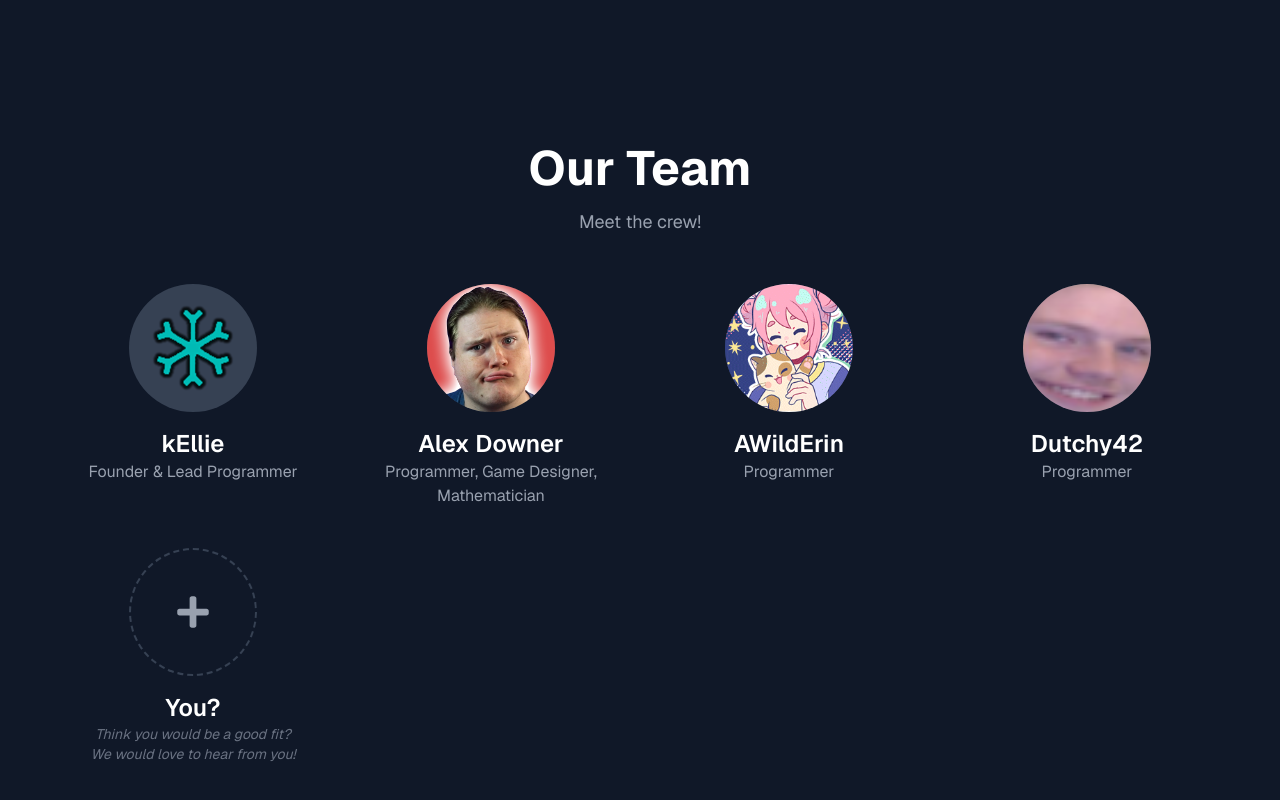
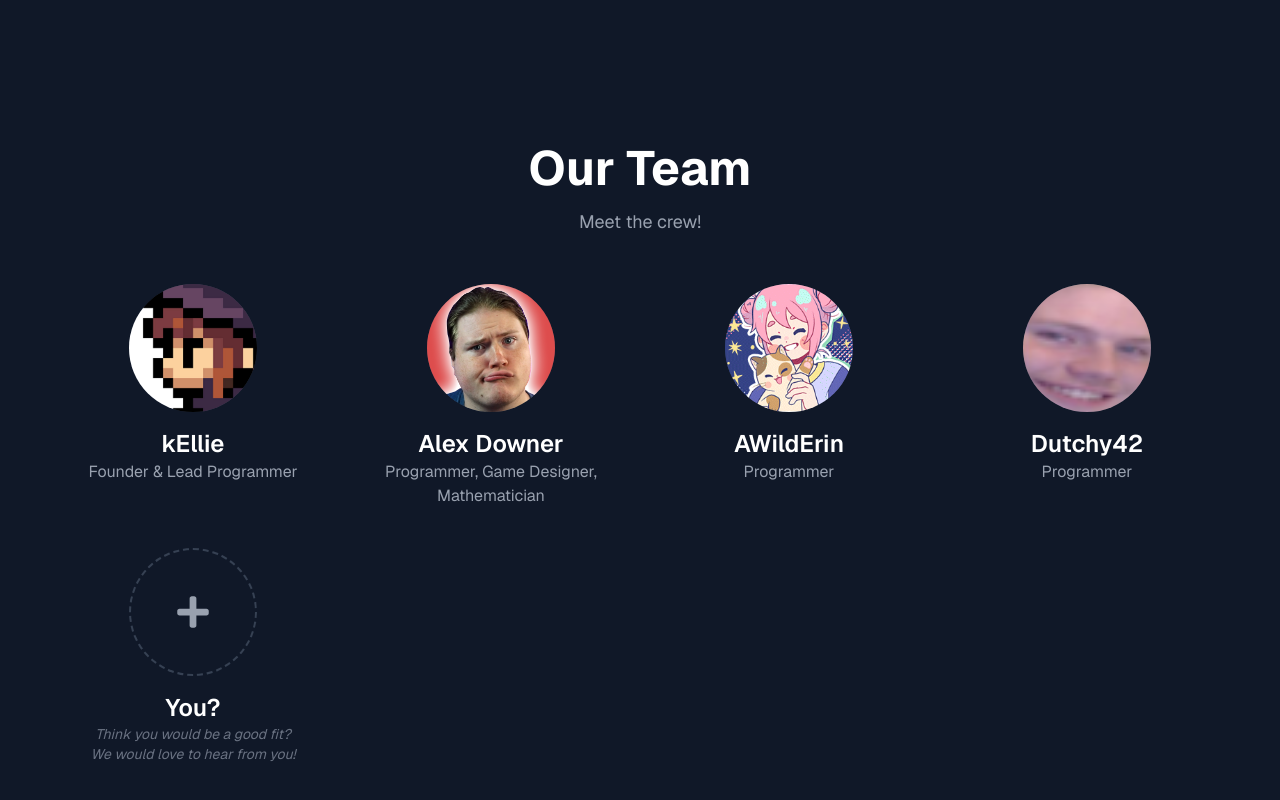
Before and after one commit to WackyWizards/Website, a Next.js app: page / in a window 1280 px wide. Shown: the part 1546-2346 px from the top of the page. Built offline with nearby package versions, Linux system fonts and the light colour scheme.

Commit message:
Update my team image

```diff
--- a/src/app/components/team.tsx
+++ b/src/app/components/team.tsx
@@ -14,7 +14,7 @@ const teamMembers: TeamMember[] = [
     {
         name: "kEllie",
         role: "Founder & Lead Programmer",
-        image: "/LNBG.png",
+        image: "/kEllieDev.jpg",
     },
     {
         name: "Alex Downer",
```
Also changed, not shown: public/kEllieDev.jpg (added).
